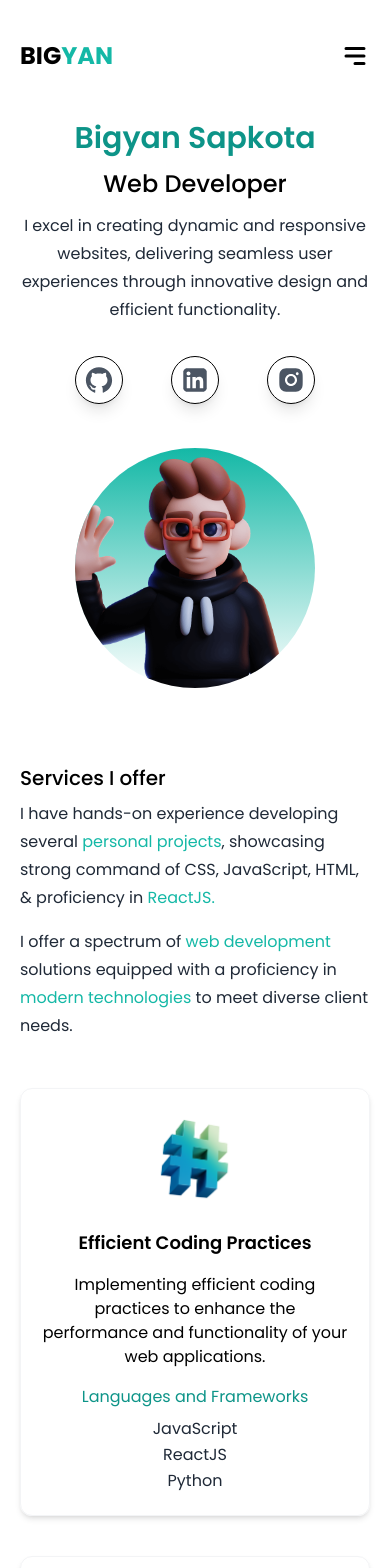
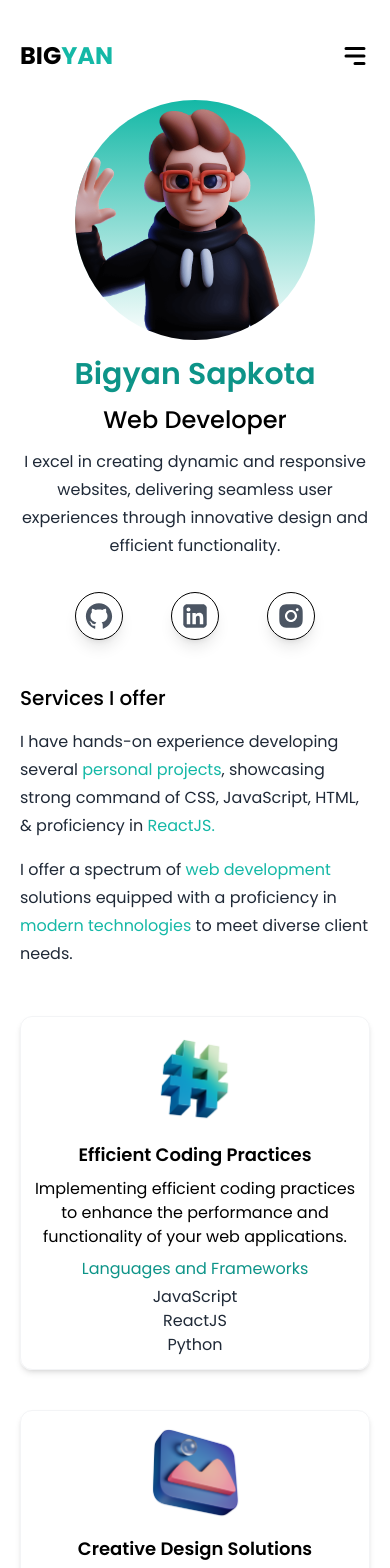
Before and after one commit to bigyan-sapkota/react-portfolio, a React (Vite) app: page / in a window 390 px wide. Shown: the top 1568 px of the page. Built offline with nearby package versions, Linux system fonts and the light colour scheme.

Commit message:
Made navbar working

```diff
--- a/src/components/Hero.jsx
+++ b/src/components/Hero.jsx
@@ -32,7 +32,7 @@ const Hero = () => {
         </div>
 
         <div className="image">
-          <div className="bg-gradient-to-b from-teal-500 rounded-full w-60 h-60 overflow-hidden md:w-96 md:h-96 mx-auto my-5">
+          <div className="bg-gradient-to-b from-teal-500 rounded-full w-60 h-60 overflow-hidden md:w-96 md:h-96 mx-auto mb-4 -mt-5 md:my-5">
             <img src={deved} className="object-cover h-full w-full" />
           </div>
         </div>
--- a/src/components/NavItems.jsx
+++ b/src/components/NavItems.jsx
@@ -10,9 +10,12 @@ const NavItems = ({ current, setCurrent, className }) => {
             setCurrent("home");
           }}
         >
+          <a href="#home" className="link">
             <p className="cursor-pointer hover:scale-[1.03] text-center py-4 md:py-0">
               Home
             </p>
+          </a>
+
           <hr className="bg-gray-200 h-0.5 md:hidden" />
           <hr
             className={
@@ -25,9 +28,12 @@ const NavItems = ({ current, setCurrent, className }) => {
             setCurrent("projects");
           }}
         >
+          <a href="#projects" className="link">
             <p className="cursor-pointer hover:scale-[1.03] text-center py-4 md:py-0">
               Projects
             </p>
+          </a>
+
           <hr className="bg-gray-200 h-0.5 md:hidden" />
           <hr
             className={
@@ -40,10 +46,11 @@ const NavItems = ({ current, setCurrent, className }) => {
             setCurrent("services");
           }}
         >
+          <a href="#services" className="link">
             <p className="cursor-pointer hover:scale-[1.03] text-center py-4 md:py-0">
               Services
             </p>
-
+          </a>
           <hr
             className={
               current === "services" ? "bg-teal-500 h-1 mt-1 w-[80%]" : "hidden"
--- a/src/components/Navbar.jsx
+++ b/src/components/Navbar.jsx
@@ -6,7 +6,7 @@ const Navbar = () => {
   const [current, setCurrent] = useState("home");
   const [showMenu, setshowMenu] = useState(false);
   return (
-    <section>
+    <section id="home">
       <nav className="pt-10 mb-12 flex justify-between items-center">
         <h1 className="text-2xl font-bold md:text-3xl">
           BIG
--- a/src/components/Services.jsx
+++ b/src/components/Services.jsx
@@ -33,9 +33,11 @@ const services = [
 
 const Services = () => {
   return (
-    <section>
-      <div className="mt-14 md:text-lg">
-        <h3 className="text-xl font-medium md:text-3xl">Services I offer</h3>
+    <section className="mt-3 md:mt-14 md:text-lg" id="services">
+      <div>
+        <h3 className="text-xl font-medium md:text-3xl py-2">
+          Services I offer
+        </h3>
         <p className="text-md py-2 leading-7 text-gray-800">
           I have hands-on experience developing several{" "}
           <span className="text-teal-500">personal projects</span>, showcasing
@@ -56,18 +58,18 @@ const Services = () => {
         {services.map((service, i) => (
           <div
             key={i}
-            className="text-center shadow-md border border-gray-100 p-5 rounded-xl my-10 md:text-lg md:shadow-xl"
+            className="text-center shadow-md border border-gray-100 p-3 md:p-5 rounded-xl my-10 md:text-lg md:shadow-xl"
           >
             <div className="flex justify-center">
               <img src={service.img} width={100} height={100} />
             </div>
-            <h3 className="text-lg font-semibold pt-5 pb-2 md:font-bold">
+            <h3 className="text-lg font-semibold pt-3 pb-1 md:font-bold md:pt-5 md:pb-3">
               {service.topic}
             </h3>
-            <p className="py-2">{service.description}</p>
-            <h4 className="py-2 text-teal-600">{service.title}</h4>
+            <p className="py-1 md:py-2">{service.description}</p>
+            <h4 className="py-1 text-teal-600 md:py-2">{service.title}</h4>
             {service.tools.map((item, j) => (
-              <p key={j} className="text-gray-800 pb-0.5">
+              <p key={j} className="text-gray-800 md:pb-0.5">
                 {item}
               </p>
             ))}
--- a/src/index.css
+++ b/src/index.css
@@ -21,5 +21,9 @@ body {
 
 .flex-column {
   display: flex;
-  flex-direction: column;
+  flex-direction: column-reverse;
 }
+
+.link {
+  text-decoration: none;
+}
```
Lines whose indentation alone changed are shown as unchanged.
